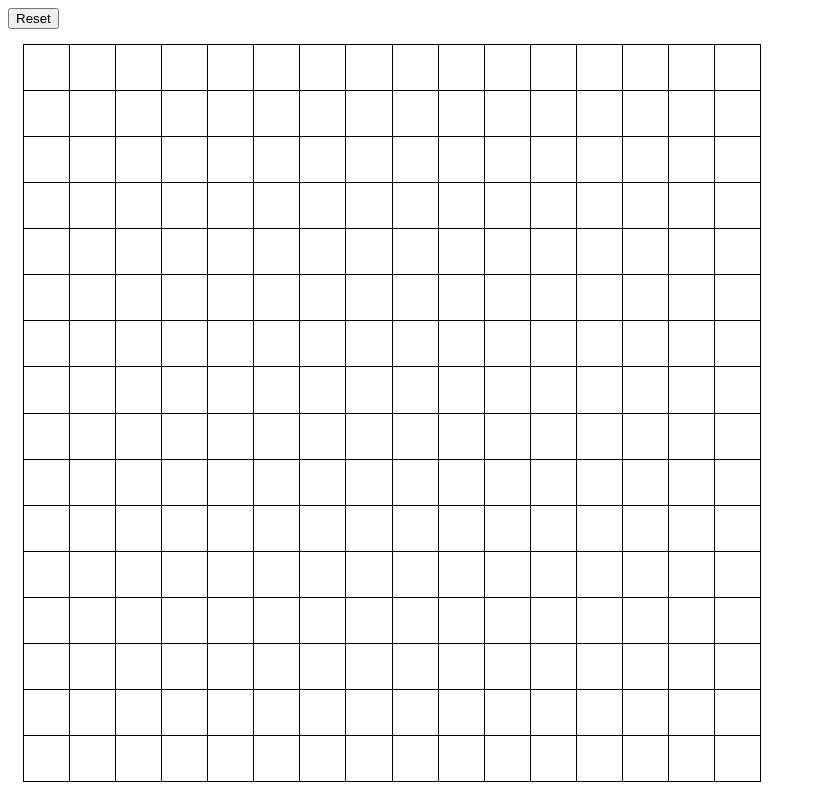
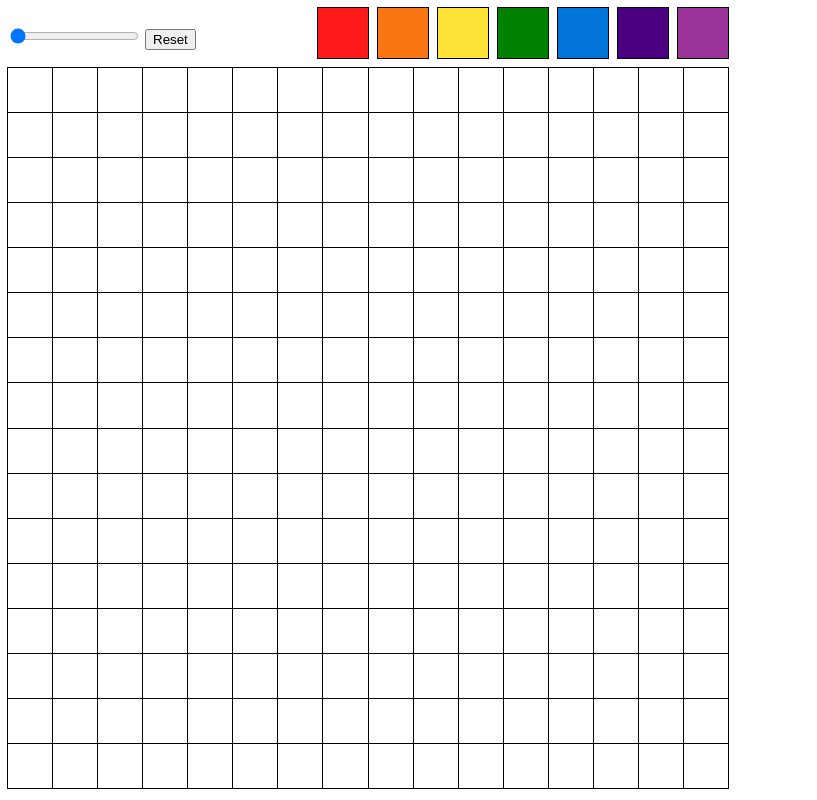
Before and after one commit to ahsatan/etch-a-sketch, a plain HTML site: page index.html in a window 1280 px wide. Shown: the whole page, without its empty margins (0-817 px from the left). Drawn offline with Linux system fonts and the light colour scheme.

Commit message:
Add color picker and change reset to slider

```diff
--- a/index.html
+++ b/index.html
@@ -10,8 +10,24 @@
 </head>
 
 <body>
-  <button id="reset">Reset</button>
-  <div id="grid-container"></div>
+  <div id="container">
+    <div id="menu">
+      <div id="reset-menu">
+        <input type="range" id="grid-size" min="16" max="100" value="16">
+        <button id="reset">Reset</button>
+      </div>
+      <div id="color-container">
+        <div class="color" id="red"></div>
+        <div class="color" id="orange"></div>
+        <div class="color" id="yellow"></div>
+        <div class="color" id="green"></div>
+        <div class="color" id="blue"></div>
+        <div class="color" id="indigo"></div>
+        <div class="color" id="violet"></div>
+      </div>
+    </div>
+    <div id="grid-container"></div>
+  </div>
 </body>
 
 </html>
--- a/script.js
+++ b/script.js
@@ -1,7 +1,14 @@
 const GRID_SIZE = 16;
 
+let color = 'rgb(0, 0, 0)';
+
+function changeColor(event) {
+  const style = getComputedStyle(event.target);
+  color = style.backgroundColor;
+}
+
 function onHover(event) {
-  this.classList.add('sketched');
+  this.style.backgroundColor = color;
 }
 
 function generateGrid(size) {
@@ -24,19 +31,15 @@ function resetGrid() {
 }
 
 function replaceGrid(event) {
-  let size = Math.floor(+prompt('How many squares across?'));
-
-  if (size === NaN || size <= 0) {
-    size = GRID_SIZE;
-  } else if (size > 100) {
-    size = 100;
-  }
-
+  const grid_size = document.querySelector('#grid-size');
   resetGrid();
-  generateGrid(size);
+  generateGrid(grid_size.value);
 }
 
 const reset = document.querySelector('#reset');
 reset.addEventListener('click', replaceGrid);
 
+const colors = document.querySelectorAll('.color');
+colors.forEach(color => color.addEventListener('click', changeColor))
+
 generateGrid(GRID_SIZE);
--- a/style.css
+++ b/style.css
@@ -1,17 +1,61 @@
+#container {
+  max-width: 90vh;
+}
+
+#menu {
+  display: flex;
+  justify-content: space-between;
+  align-items: center;
+}
+
+#color-container {
+  display: flex;
+  gap: 10px;
+  height: 60px;
+}
+
+.square,
+.color {
+  outline: 1px solid black;
+}
+
+.color {
+  aspect-ratio: 1 / 1;
+  height: 50px;
+}
+
+#red {
+  background-color: rgb(255, 26, 26);
+}
+
+#orange {
+  background-color: rgb(249, 118, 19);
+}
+
+#yellow {
+  background-color: rgb(255, 227, 56);
+}
+
+#green {
+  background-color: rgb(0, 128, 0);
+}
+
+#blue {
+  background-color: rgb(0, 116, 217);
+}
+
+#indigo {
+  background-color: rgb(75, 0, 130);
+}
+
+#violet {
+  background-color: rgb(153, 51, 153);
+}
+
 #grid-container {
   display: grid;
   gap: 1px;
   aspect-ratio: 1 / 1;
-  width: 92vw;
-  max-width: 92vh;
-  max-height: 92vh;
-  margin: 2vh;
+  width: 98vw;
+  max-width: 90vh;
 }
-
-.square {
-  outline: 1px solid black;
-}
-
-.sketched {
-  background-color: black;
-}
```
